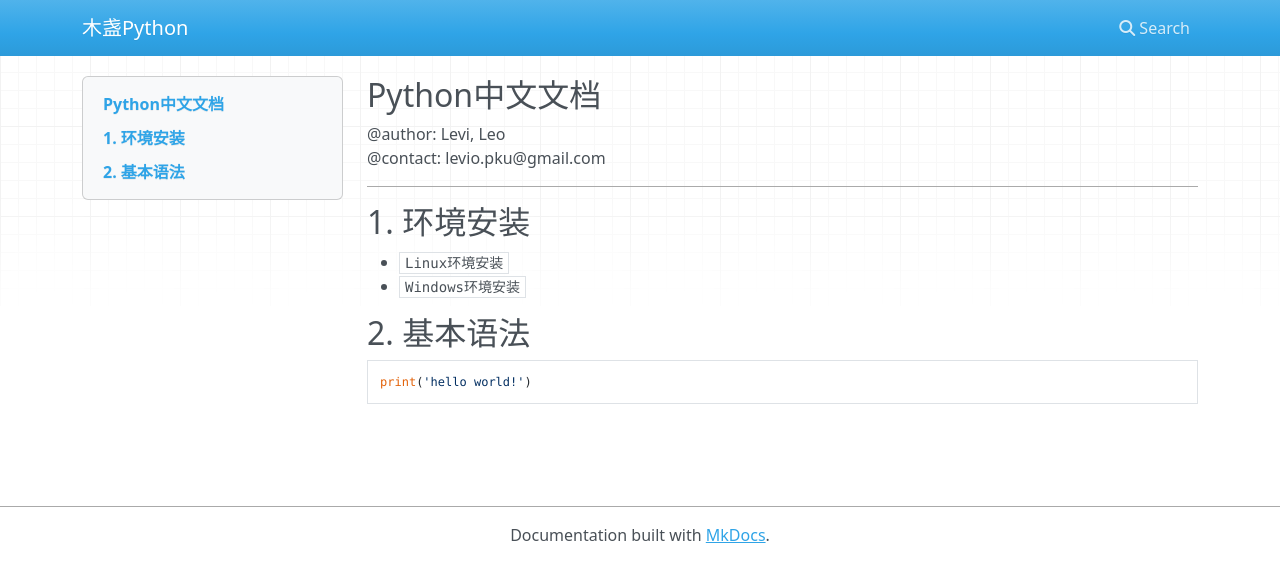
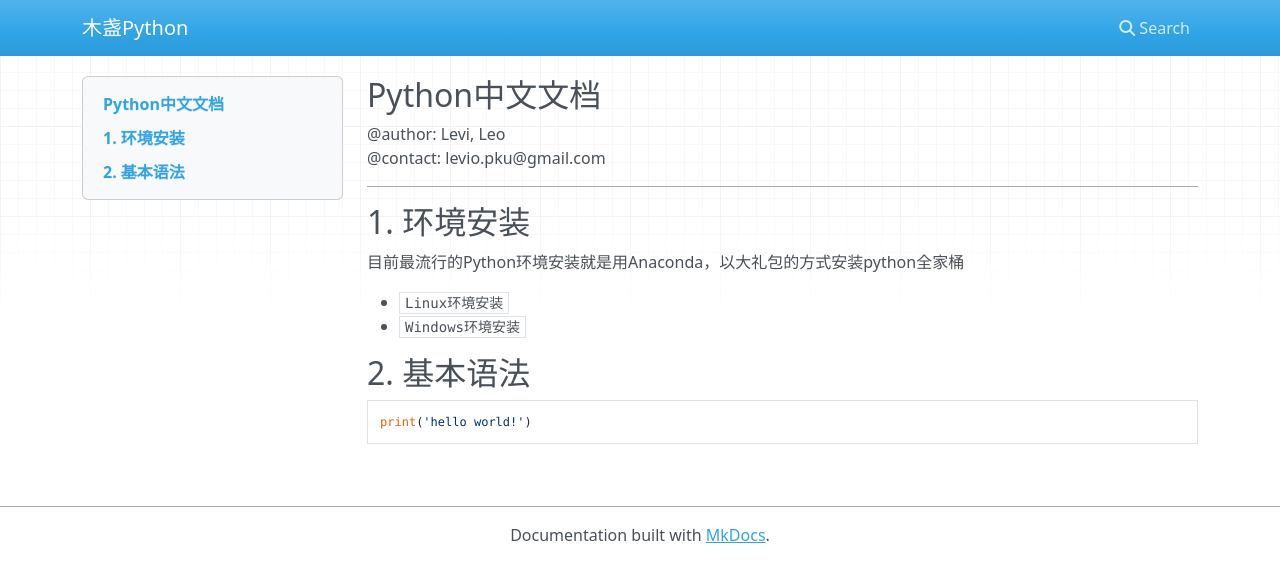
Before and after one commit to leviome/python_doc, an MkDocs documentation site: the page built from docs/index.md, in a window 1280 px wide. Shown: the top 582 px of the page. Built offline with MkDocs 1.6.1, drawn with Linux system fonts in a browser that asks for light colours; nearby versions of some CDN libraries.

Commit message:
modify info

```diff
--- a/docs/index.md
+++ b/docs/index.md
@@ -4,6 +4,7 @@
 
 ---
 ## 1. 环境安装
+目前最流行的Python环境安装就是用Anaconda，以大礼包的方式安装python全家桶
 
 * `Linux环境安装`
 * `Windows环境安装`
```
